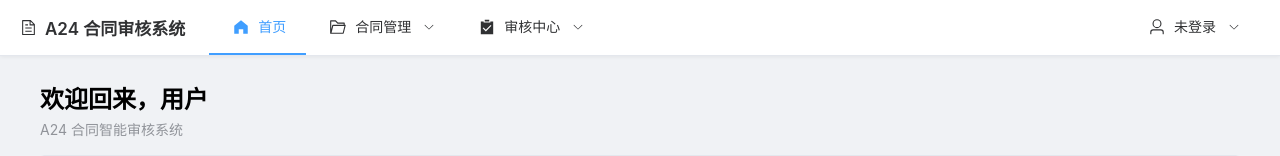
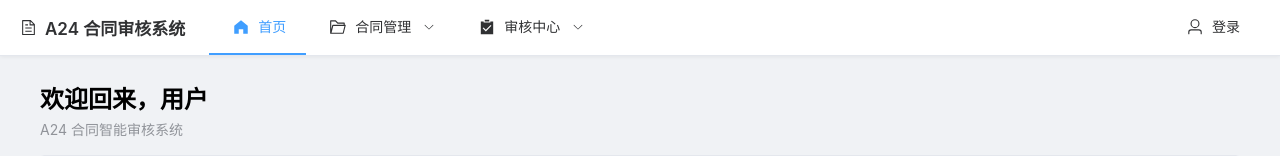
Before and after one commit to A1moss/LLM-ContractAudit-WarnSystem, a Vue app in the folder frontend/: page / in a window 1280 px wide. Shown: the top 156 px of the page. Built offline with nearby package versions, Linux system fonts and the light colour scheme.

Commit message:
修复了没登录时显示退出登录的bug

```diff
--- a/frontend/src/App.vue
+++ b/frontend/src/App.vue
@@ -42,8 +42,8 @@
       <!-- 右侧占位 -->
       <div class="nav-spacer" />
 
-      <!-- 个人中心下拉 -->
-      <el-sub-menu index="user-sub" popper-class="user-popper">
+      <!-- 登录状态：个人中心下拉 -->
+      <el-sub-menu v-if="isLoggedIn" index="user-sub" popper-class="user-popper">
         <template #title>
           <el-icon><User /></el-icon>
           <span>{{ username }}</span>
@@ -57,6 +57,12 @@
           退出登录
         </el-menu-item>
       </el-sub-menu>
+
+      <!-- 未登录状态：登录按钮 -->
+      <el-menu-item v-else index="/login" class="login-menu-item">
+        <el-icon><User /></el-icon>
+        登录
+      </el-menu-item>
     </el-menu>
 
     <!-- 返回按钮 — 首页和登录页不显示 -->
@@ -104,6 +110,9 @@ const openSubs = computed(() => {
   if (route.path.startsWith('/audit')) subs.push('audit-sub')
   return subs
 })
+
+// ── 登录状态 ──
+const isLoggedIn = computed(() => !!localStorage.getItem('token'))
 
 // ── 用户名 ──
 const username = computed(() => {
```
